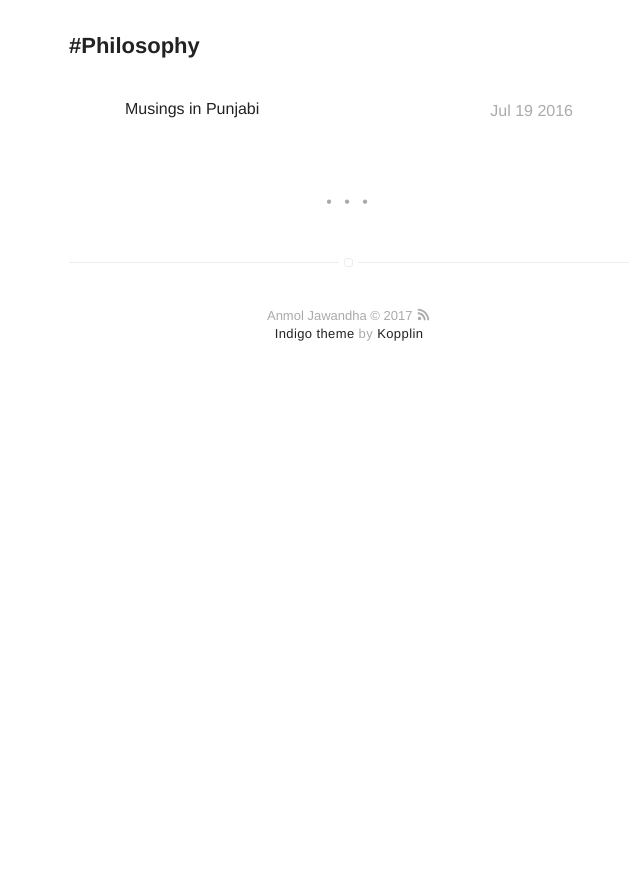
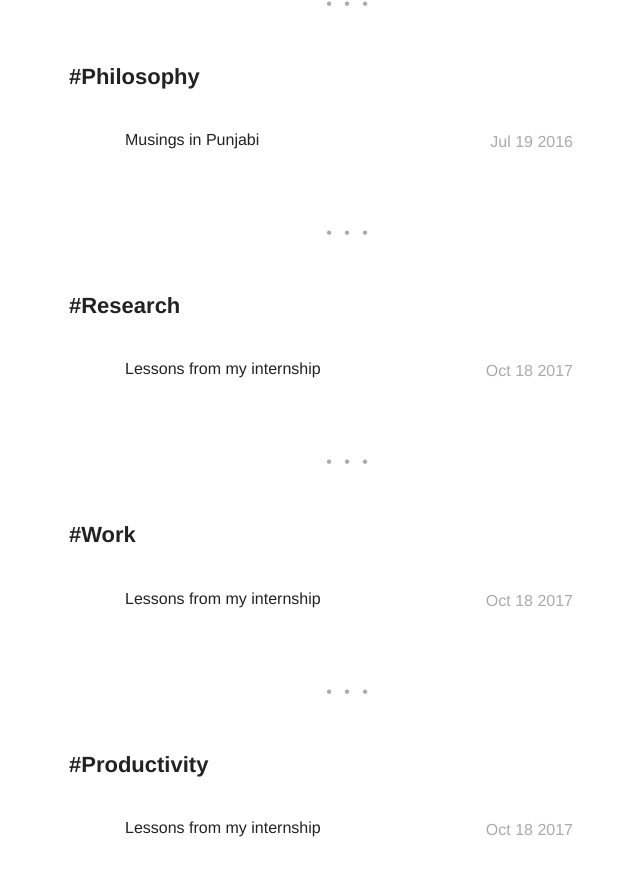
Before and after one commit to Anmol6/anmol6.github.io, a Jekyll site: the page built from tags.html, in a window 1280 px wide and 900 px high, scrolled down 2482 px. Shown: the top 876 px of the window, without its empty margins (291-931 px from the left). Built offline with Jekyll 4.4.1, drawn with Linux system fonts in a browser that asks for light colours; before the commit the page ends 2887 px from its top, so only the background shows below that; some of the changed text lies outside the part shown.

Commit message:
Update 2017-10-18-Lessons-from-my-internship.markdown

```diff
--- a/_posts/2017-10-18-Lessons-from-my-internship.markdown
+++ b/_posts/2017-10-18-Lessons-from-my-internship.markdown
@@ -1,3 +1,20 @@
+---
+title: "Lessons from my internship"
+layout: post
+date: 2017-10-18 21:28
+image: /assets/images/markdown.jpg
+headerImage: false
+tag:
+- Research
+- Work
+- Productivity
+blog: true
+author: anmol
+description: Late night thoughts
+---
+
+
+
 As my wonderful internship at Element AI draws to an end, I've tried to reflect on things I've learned here and summarized
 some of the high-level lessons in this post (in no particular order). Though I was doing research in deep learning, I hope people
 from many different backgrounds find these useful. Views are my own :)
```
